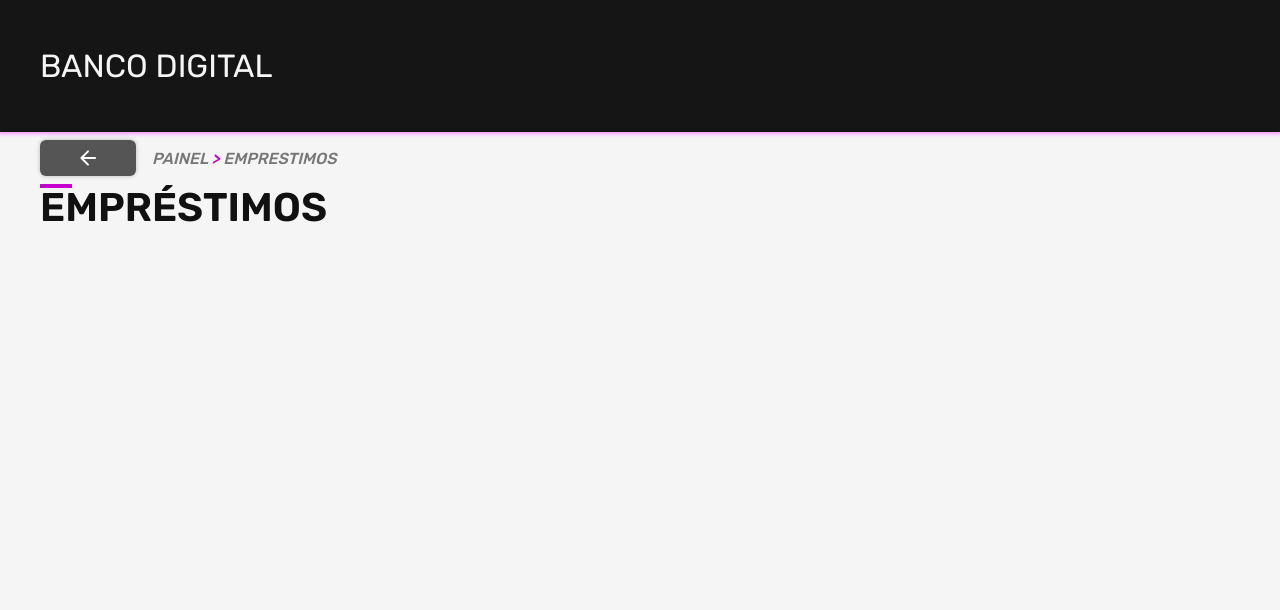
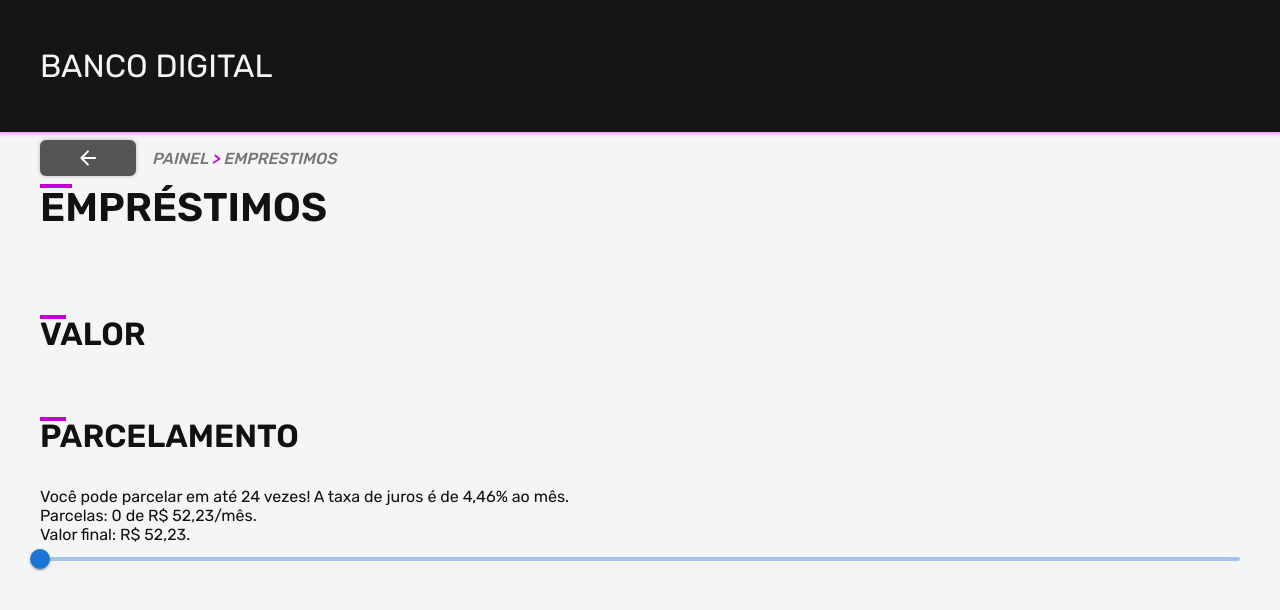
Before and after one commit to filipegallodev/banco-digital, a Next.js app in the folder frontend-nextjs/: page /emprestimos in a window 1280 px wide. Shown: the top 610 px of the page. Built offline with nearby package versions, Linux system fonts and the light colour scheme; no server answers; sample sign-in values are in the browser's storage.

Commit message:
feat: basic installment section

```diff
--- a/frontend-nextjs/src/pages/emprestimos/index.tsx
+++ b/frontend-nextjs/src/pages/emprestimos/index.tsx
@@ -7,11 +7,14 @@ import Head from "next/head";
 import React, { useEffect, useState } from "react";
 import CurrencyInput from "react-currency-input-field";
 import styled from "styled-components";
+import * as Styled from "../../components/styles/Components.styled";
 
 export default function Emprestimos() {
   const user = useTokenAuthentication();
   const [loan, setLoan] = useState<number>();
   const [customLoan, setCustomLoan] = useState<number>(50);
+  const [installment, setInstallment] = useState<number>(0);
+  const [finalLoan, setFinalLoan] = useState<string>("");
 
   useEffect(() => {
     if (user.data.user?.loan) {
@@ -26,9 +29,24 @@ export default function Emprestimos() {
     }
   }, [user]);
 
-  function handleSliderChange(event: Event, newValue: number | number[]) {
+  useEffect(() => {
+    setFinalLoan(
+      (customLoan + customLoan * 0.0446).toLocaleString("pt-BR", {
+        style: "currency",
+        currency: "BRL",
+      })
+    );
+  }, [customLoan, installment]);
+
+  function handleLoanChange(event: Event, newValue: number | number[]) {
     if (typeof newValue === "number") {
       setCustomLoan(newValue);
+    }
+  }
+
+  function handleInstallmentChange(event: Event, newValue: number | number[]) {
+    if (typeof newValue === "number") {
+      setInstallment(newValue);
     }
   }
 
@@ -60,6 +78,7 @@ export default function Emprestimos() {
         <Container>
           <ReturnButton />
           <Title>Empréstimos</Title>
+          <Styled.SubTitle>Valor</Styled.SubTitle>
           {loan && (
             <>
               <p>
@@ -88,10 +107,27 @@ export default function Emprestimos() {
                 min={50}
                 step={50}
                 max={loan}
-                onChange={handleSliderChange}
+                onChange={handleLoanChange}
               />
             </>
           )}
+          <Styled.SubTitle>Parcelamento</Styled.SubTitle>
+          <p>
+            Você pode parcelar em até 24 vezes! A taxa de juros é de 4,46% ao
+            mês.
+          </p>
+          <p>
+            Parcelas: {installment} de {finalLoan}/mês.
+          </p>
+          <p>Valor final: {finalLoan}.</p>
+          <Slider
+            aria-label="Loan"
+            value={installment}
+            min={1}
+            step={1}
+            max={24}
+            onChange={handleInstallmentChange}
+          />
         </Container>
       </main>
     </>
```
